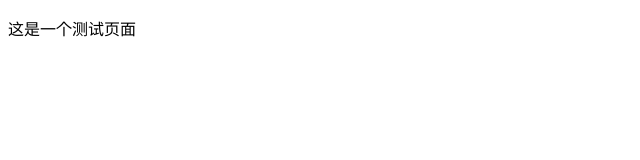
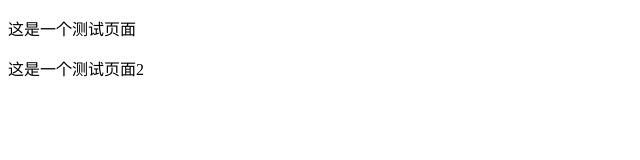
Before and after one commit to afunc233/TestHtml, a plain HTML site: page index.html in a window 1280 px wide. Shown: the whole page, without its empty margins (0-640 px from the left). Drawn offline with Linux system fonts and the light colour scheme.

Commit message:
Update index.html

```diff
--- a/index.html
+++ b/index.html
@@ -6,5 +6,7 @@
 </head>
 <body>
 	<p>这是一个测试页面</p>
+
+	<p>这是一个测试页面2</p>
 </body>
 </html>
```
